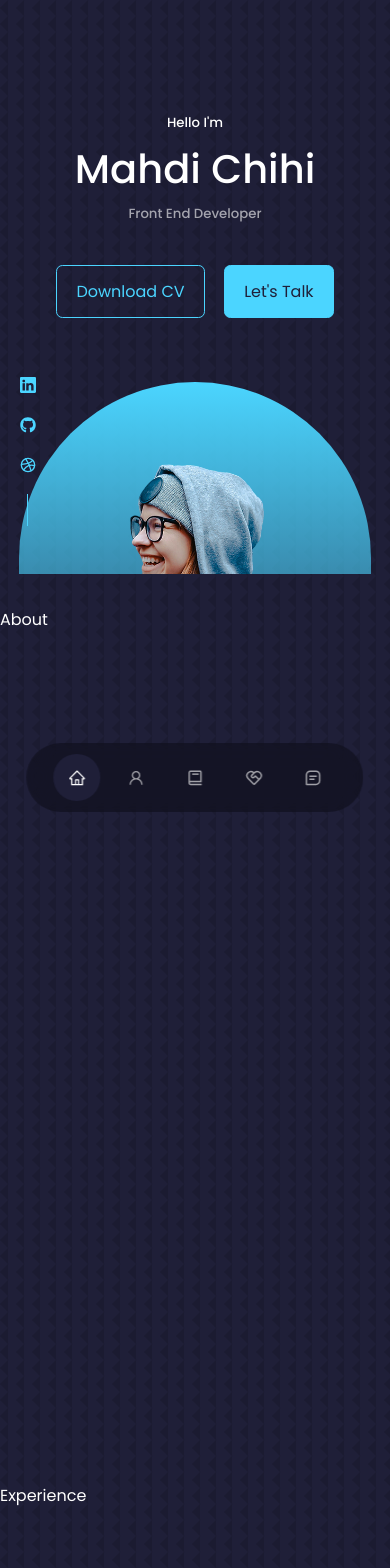
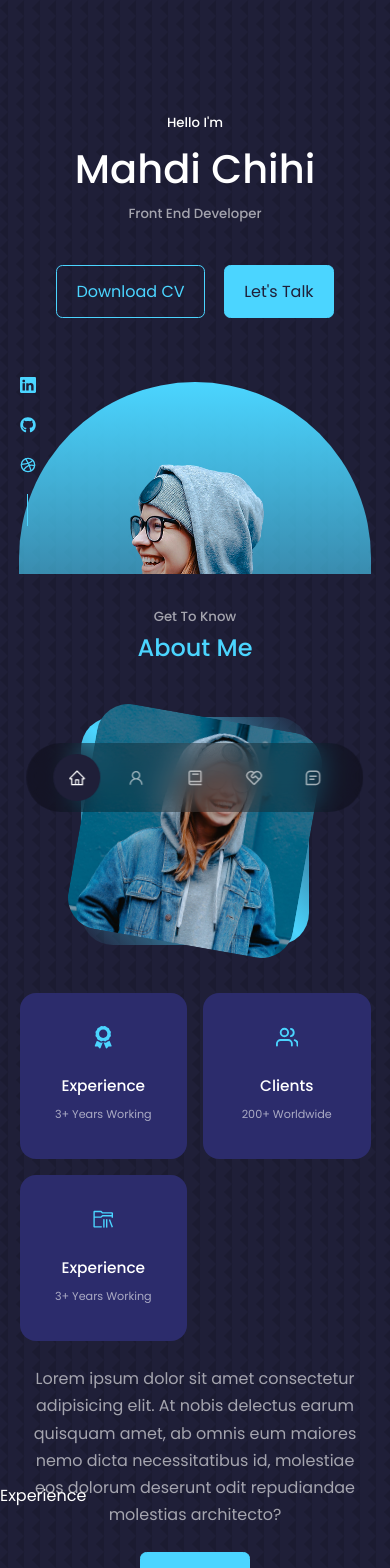
Before and after one commit to mahdichihi/Personal-Portfolio, a React (Create React App) app: page / in a window 390 px wide. Shown: the top 1568 px of the page. Built offline with nearby package versions, Linux system fonts and the light colour scheme.

Commit message:
About Component : * JSX * CSS * Responsive Design

```diff
--- a/src/components/about/About.css
+++ b/src/components/about/About.css
@@ -0,0 +1,108 @@
+.about__container {
+  display: grid;
+  grid-template-columns: 35% 50%;
+  gap: 15%;
+}
+
+.about__me {
+  width: 100%;
+  aspect-ratio: 1/1;
+  border-radius: 2rem;
+  background: linear-gradient(
+    45deg,
+    transparent,
+    var(--color-primary),
+    transparent
+  );
+  display: grid;
+  place-items: center;
+}
+.about__me-image {
+  border-radius: 2rem;
+  overflow: hidden;
+  transform: rotate(10deg);
+  transition: var(--transition);
+}
+
+.about__me-image:hover {
+  transform: rotate(0deg);
+}
+
+.about__cards {
+  display: grid;
+  grid-template-columns: repeat(3, 1fr);
+  gap: 1.5rem;
+}
+
+.about__card {
+  background: var(--color-bg-variant);
+  border: 1px solid transparent;
+  border-radius: 1rem;
+  padding: 2rem;
+  text-align: center;
+  transition: var(--transition);
+}
+
+.about__card:hover {
+  background: transparent;
+  border-color: var(--color-primary-variant);
+  cursor: default;
+}
+
+.about__icon {
+  color: var(--color-primary);
+  font-size: 1.4rem;
+  margin-bottom: 1rem;
+}
+
+.about__card h5 {
+  font-size: 0.96rem;
+}
+
+.about__card small {
+  font-size: 0.7rem;
+  color: var(--color-light);
+}
+
+.about__content p {
+  margin: 2rem 0 2.6rem;
+  color: var(--color-light);
+}
+
+/* ================= MEDIA QUERIES (MEDIUM DEVICES) ================= */
+@media screen and (max-width: 1024px) {
+  .about__container {
+    grid-template-columns: 1fr;
+    gap: 0;
+  }
+
+  .about__me {
+    width: 50%;
+    margin: 2rem auto 4rem;
+  }
+
+  .about__content p {
+    margin: 1rem 0 1.5rem;
+  }
+}
+
+/* ================= MEDIA QUERIES (SMALL DEVICES) ================= */
+@media screen and (max-width: 600px) {
+  .about__me {
+    width: 65%;
+    margin: 0 auto 3rem;
+  }
+
+  .about__cards {
+    grid-template-columns: 1fr 1fr;
+    gap: 1rem;
+  }
+
+  .about__content {
+    text-align: center;
+  }
+
+  .about__content p {
+    margin: 1.5rem 0;
+  }
+}
--- a/src/components/about/About.jsx
+++ b/src/components/about/About.jsx
@@ -1,8 +1,58 @@
 import React from "react";
 import "./About.css";
+import ME from "../../assets/me-about.jpg";
+import { FaAward } from "react-icons/fa";
+import { FiUsers } from "react-icons/fi";
+import { VscFolderLibrary } from "react-icons/vsc";
 
 const About = () => {
-  return <section id="about">About</section>;
+  return (
+    <section id="about">
+      <h5>Get To Know</h5>
+      <h2>About Me</h2>
+
+      <div className="container about__container">
+        <div className="about__me">
+          <div className="about__me-image">
+            <img src={ME} alt="About" />
+          </div>
+        </div>
+
+        <div className="about__content">
+          <div className="about__cards">
+            <article className="about__card">
+              <FaAward className="about__icon" />
+              <h5>Experience</h5>
+              <small>3+ Years Working</small>
+            </article>
+
+            <article className="about__card">
+              <FiUsers className="about__icon" />
+              <h5>Clients</h5>
+              <small>200+ Worldwide</small>
+            </article>
+
+            <article className="about__card">
+              <VscFolderLibrary className="about__icon" />
+              <h5>Experience</h5>
+              <small>3+ Years Working</small>
+            </article>
+          </div>
+
+          <p>
+            Lorem ipsum dolor sit amet consectetur adipisicing elit. At nobis
+            delectus earum quisquam amet, ab omnis eum maiores nemo dicta
+            necessitatibus id, molestiae eos dolorum deserunt odit repudiandae
+            molestias architecto?
+          </p>
+
+          <a href="#contact" className="btn btn-primary">
+            Let's Talk
+          </a>
+        </div>
+      </div>
+    </section>
+  );
 };
 
 export default About;
--- a/src/components/header/Header.css
+++ b/src/components/header/Header.css
@@ -77,7 +77,3 @@ header {
     display: none;
   }
 }
-
-/* ================= MEDIA QUERIES (MEDIUM DEVICES) ================= */
-@media screen and (max-width: 1024px) {
-}
--- a/src/components/header/Header.jsx
+++ b/src/components/header/Header.jsx
@@ -6,7 +6,7 @@ import HeaderSocials from "./HeaderSocials";
 
 const Header = () => {
   return (
-    <header>
+    <header id="header">
       <div className="container header__container">
         <h5>Hello I'm</h5>
         <h1>Mahdi Chihi</h1>
--- a/src/components/nav/Nav.jsx
+++ b/src/components/nav/Nav.jsx
@@ -8,13 +8,13 @@ import { BiMessageSquareDetail } from "react-icons/bi";
 import { useState } from "react";
 
 const Nav = () => {
-  const [activeNav, setActiveNav] = useState("#");
+  const [activeNav, setActiveNav] = useState("#header");
   return (
     <nav>
       <a
-        href="#"
-        onClick={() => setActiveNav("#")}
-        className={activeNav === "#" ? "active" : ""}
+        href="#header"
+        onClick={() => setActiveNav("#header")}
+        className={activeNav === "#header" ? "active" : ""}
       >
         <AiOutlineHome />
       </a>
```
